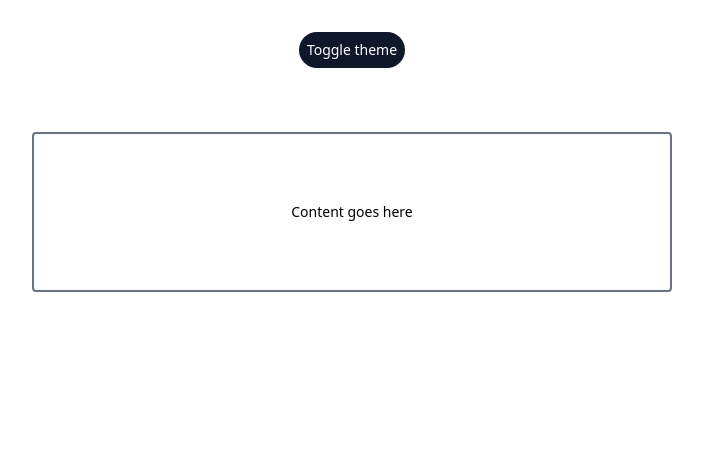
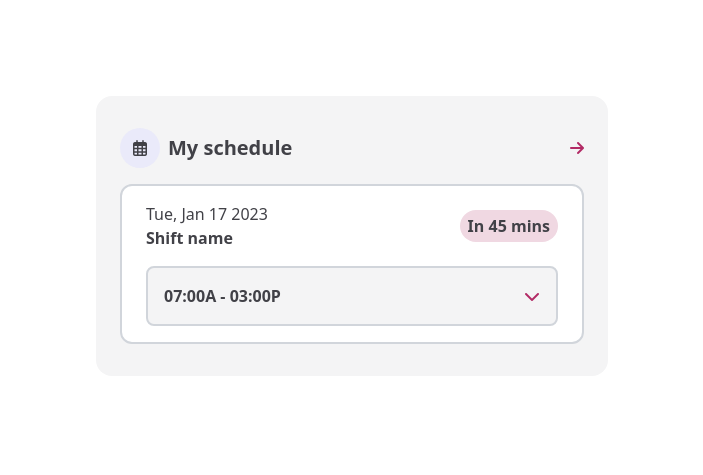
Before and after one commit to YesIDo49/tailwindcss-tp3, a website: page src/index.html in a window 1280 px wide. Shown: the whole page, without its empty margins (288-991 px from the left). Drawn offline with Linux system fonts and the light colour scheme.

Commit message:
light mode section done

```diff
--- a/src/index.html
+++ b/src/index.html
@@ -5,24 +5,63 @@
     <meta charset="UTF-8">
     <meta name="viewport" content="width=device-width, initial-scale=1.0">
     <link href="../dist/output.css" rel="stylesheet">
+    <script src="https://kit.fontawesome.com/2b02a79d23.js" crossorigin="anonymous"></script>
 </head>
-<body>
-<div class="dark:bg-slate-900 dark:text-white pb-8 text-sm">
-    <div class="w-full flex justify-center py-8">
-        <button
-                id="theme-toggle"
-                class="p-2 rounded-full text-white bg-slate-900 dark:text-slate-900 dark:bg-white"
-        >
-            Toggle theme
-        </button>
-    </div>
-    <!-- Ecrivez le contenu à partir d'ici et supprimez le bloc suivant avant de commencer -->
-    <div
-            class="h-40 w-1/2 border-gray-500 rounded border-2 mx-auto my-8 flex justify-center items-center"
-    >
-        Content goes here
-    </div>
-</div>
+<body class="bg-white">
+<!--<div class="dark:bg-slate-900 dark:text-white pb-8 text-sm">-->
+<!--    <div class="w-full flex justify-center py-8">-->
+<!--        <button-->
+<!--                id="theme-toggle"-->
+<!--                class="p-2 rounded-full text-white bg-slate-900 dark:text-slate-900 dark:bg-white"-->
+<!--        >-->
+<!--            Toggle theme-->
+<!--        </button>-->
+<!--    </div>-->
+<!--    &lt;!&ndash; Ecrivez le contenu à partir d'ici et supprimez le bloc suivant avant de commencer &ndash;&gt;-->
+<!--    <div-->
+<!--            class="h-40 w-1/2 border-gray-500 rounded border-2 mx-auto my-8 flex justify-center items-center"-->
+<!--    >-->
+<!--        Content goes here-->
+<!--    </div>-->
+<!--</div>-->
+
+<section class="flex flex-col justify-center items-center gap-16 py-24 px-4 md:px-48 lg:px-96 text-dark-100">
+    <section class="flex flex-col justify-center items-center py-8 px-6 bg-light w-full rounded-2xl gap-4">
+        <div class="flex justify-between items-center w-full">
+            <div class="flex items-center gap-2">
+                <div class="flex w-10 h-10 rounded-full bg-secondary">
+                    <i class="m-auto far fa-calendar-alt text-dark-100"></i>
+                </div>
+                <h2 class="font-bold text-xl">My schedule</h2>
+            </div>
+            <div>
+                <i class="fas fa-arrow-right text-primary-300"></i>
+            </div>
+        </div>
+        <div class="bg-white border-solid border-2 border-gray-300 rounded-xl p-4 px-6 w-full flex flex-col gap-4">
+            <div class="flex justify-between">
+                <div class="flex flex-col items-start">
+                    <h3>Tue, Jan 17 2023</h3>
+                    <h3 class="font-bold">Shift name</h3>
+                </div>
+                <div class="my-auto">
+                    <div class="flex py-1 px-2 bg-primary-200 rounded-3xl">
+                        <h4 class="m-auto font-bold text-center">In 45 mins</h4>
+                    </div>
+                </div>
+            </div>
+
+            <div class="flex flex-col bg-light p-4 rounded-lg border-solid border-2 border-gray-300">
+                <div class="flex justify-between items-center">
+                    <h3 class="font-bold">07:00A - 03:00P</h3>
+                    <i class="fas fa-chevron-down text-primary-300"></i>
+                </div>
+            </div>
+        </div>
+    </section>
+</section>
+
+
 <script>
     const btn = document.getElementById("theme-toggle");
     btn.addEventListener("click", function () {
--- a/tailwind.config.js
+++ b/tailwind.config.js
@@ -2,7 +2,23 @@
 module.exports = {
   content: ["./src/**/*.{html,js}"],
   theme: {
-    extend: {},
+    extend: {
+      colors: {
+        "primary": {
+            100: "#FCE7F3",
+            200: "#F0D8E2",
+            300: "#B22A65",
+            400: "#AA0F52",
+            },
+        "secondary": "#EAEAFA",
+        "light": "#F4F4F5",
+        "dark": {
+          100: "#414147",
+          200: "#232225",
+          300: "#2a2228",
+        },
+      },
+    },
   },
   plugins: [],
   darkMode: "class",
```
Also changed, not shown: dist/output.css.
